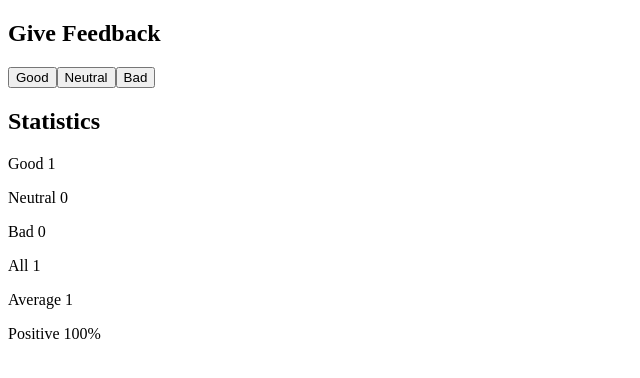
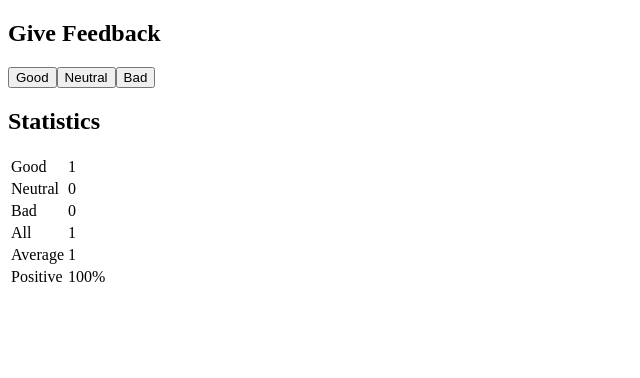
Before and after one commit to hummus-erectus/full-stack-open-lesson-1, a React (Create React App) app in the folder unicafe/: page / in a window 1280 px wide. Both pictures are taken after a click on the button "Good". Shown: the top 378 px of the page, without its empty margins (0-640 px from the left). Built offline with nearby package versions, Linux system fonts and the light colour scheme.

Commit message:
Complete 1.11

```diff
--- a/unicafe/src/components/StatisticLine.jsx
+++ b/unicafe/src/components/StatisticLine.jsx
@@ -1,6 +1,9 @@
 const StatisticLine = ({text, value}) => {
     return (
-        <p>{text} {value}</p>
+        <tr>
+            <td>{text}</td>
+            <td>{value}</td>
+        </tr>
     )
 }
 
--- a/unicafe/src/components/Statistics.jsx
+++ b/unicafe/src/components/Statistics.jsx
@@ -8,14 +8,16 @@ const Statistics =({good, neutral, bad}) => {
         <>
             <h2>Statistics</h2>
             {all ? (
-                <>
+                <table>
+                    <tbody>
                         <StatisticLine text="Good" value={good} />
                         <StatisticLine text="Neutral" value={neutral} />
                         <StatisticLine text="Bad" value={bad} />
                         <StatisticLine text="All" value={all} />
                         <StatisticLine text="Average" value={(good-bad)/all} />
                         <StatisticLine text="Positive" value={`${(good/all)*100}%`} />
-                </>
+                    </tbody>
+                </table>
             )
             :
             <p>No feedback given</p>
```
Lines whose indentation alone changed are shown as unchanged.
